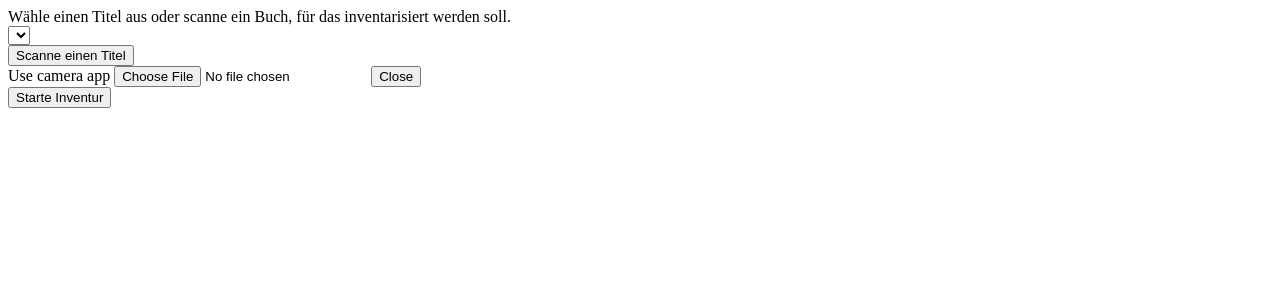
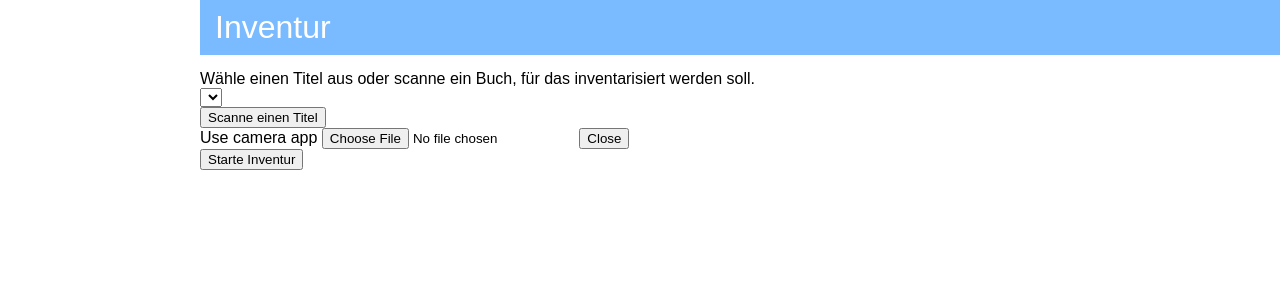
Before and after one commit to MartinNiemllerSchule/mnsAppFrontend, a PHP site: page /inventur/index.html in a window 1280 px wide. Shown: the top 300 px of the page. Run offline with PHP 8.4, Linux system fonts and the light colour scheme; lists and menus that the app fills with data are empty.

Commit message:
Implementierung CSS

```diff
--- a/src/inventur/index.html
+++ b/src/inventur/index.html
@@ -1,13 +1,23 @@
 <!DOCTYPE html>
 <html lang="de">
+
 <head>
-	<meta charset="UTF-8">
+	<meta charset="UTF-8" name="viewport"
+		  content="width=device-width , initial-scale=1.0 , maximum-scale=1.0 , minimum-scale=1.0, user-scalable=no, target-densityDpi=device-dpi"/>
+	<meta name="apple-mobile-web-app-title" content="MNS">
+	<meta name="apple-mobile-web-app-capable" content="yes">
+	<meta name="apple-mobile-web-app-ststus-bar-style" content="black-translucent">
 	<title>Inventur</title>
+	<script type="text/javascript" src="../scripts/vendor/staystandalone_ios.js"></script>
 	<script data-main="scripts/index.js" src="../scripts/vendor/require.js" async></script>
 	<link rel="stylesheet" href="styles/index.css">
+	<link rel="stylesheet" href="../styles/main.css">
 	<title>Inventur</title>
 </head>
 <body>
+	<div id="topbar">Inventur</div>
+	<div id="topbar-placeholder"></div>
+	<div class="contentBox">
 		<div>Wähle einen Titel aus oder scanne ein Buch, für das inventarisiert werden soll.</div>
 		<div id="TitelWahl">
 			<form>
@@ -48,5 +58,6 @@
 		</div><!-- /.modal -->
 
 		<button type="button" id="inventurStart">Starte Inventur</button>
+	</div>
 </body>
 </html>
--- a/src/inventur/styles/index.css
+++ b/src/inventur/styles/index.css
@@ -1,6 +1,6 @@
 .hiddenByCss{
-    position: absolute; !important;
-    left: -500%; !important;
+    position: absolute !important;
+    left: -500% !important;
 }
 
 canvas.imgBuffer{
--- a/src/stundenplan.html
+++ b/src/stundenplan.html
@@ -32,7 +32,7 @@
 		<li><a href="vertretungsplan.html"><img src="images/vertretungsplan.png"
 		                                        alt="Vertretungsplan">Vertretungsplan</a></li>
 		<li id="liBuecherListe"><a href="buecher.html"><img src="images/buecher.png" alt="Buecher">Bücherliste</a></li>
-		<li><a href="klausuren.html" id="active"><img src="images/calendar.png" alt="Klausuren">Klausuren</a></li>
+		<li><a href="klausuren.html"><img src="images/calendar.png" alt="Klausuren">Klausuren</a></li>
 		<li><a href="index.html" id="logOut"><img src="images/logout.png" alt="Logout">Logout</a></li>
 	</ul>
 
```
Lines whose indentation alone changed are shown as unchanged.
